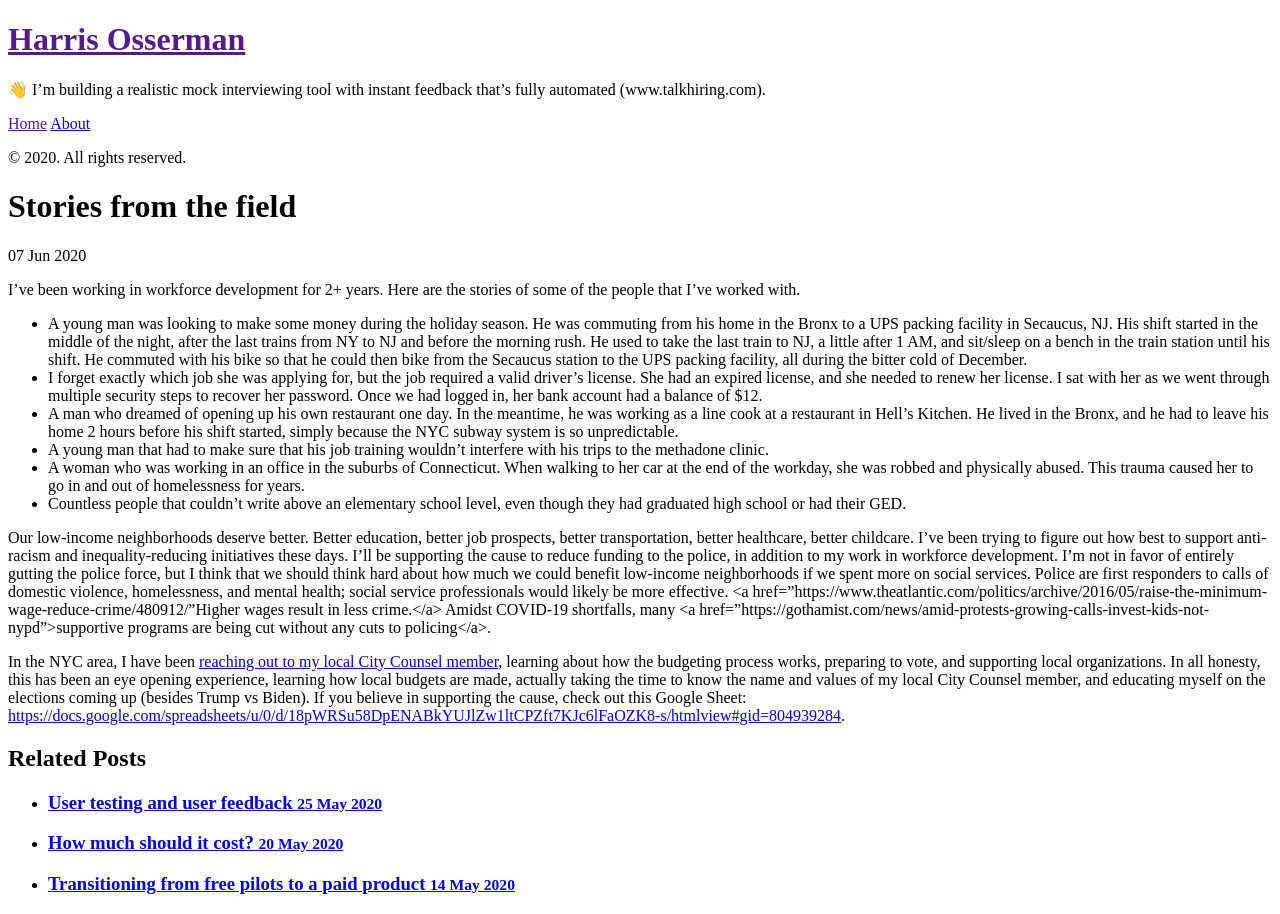
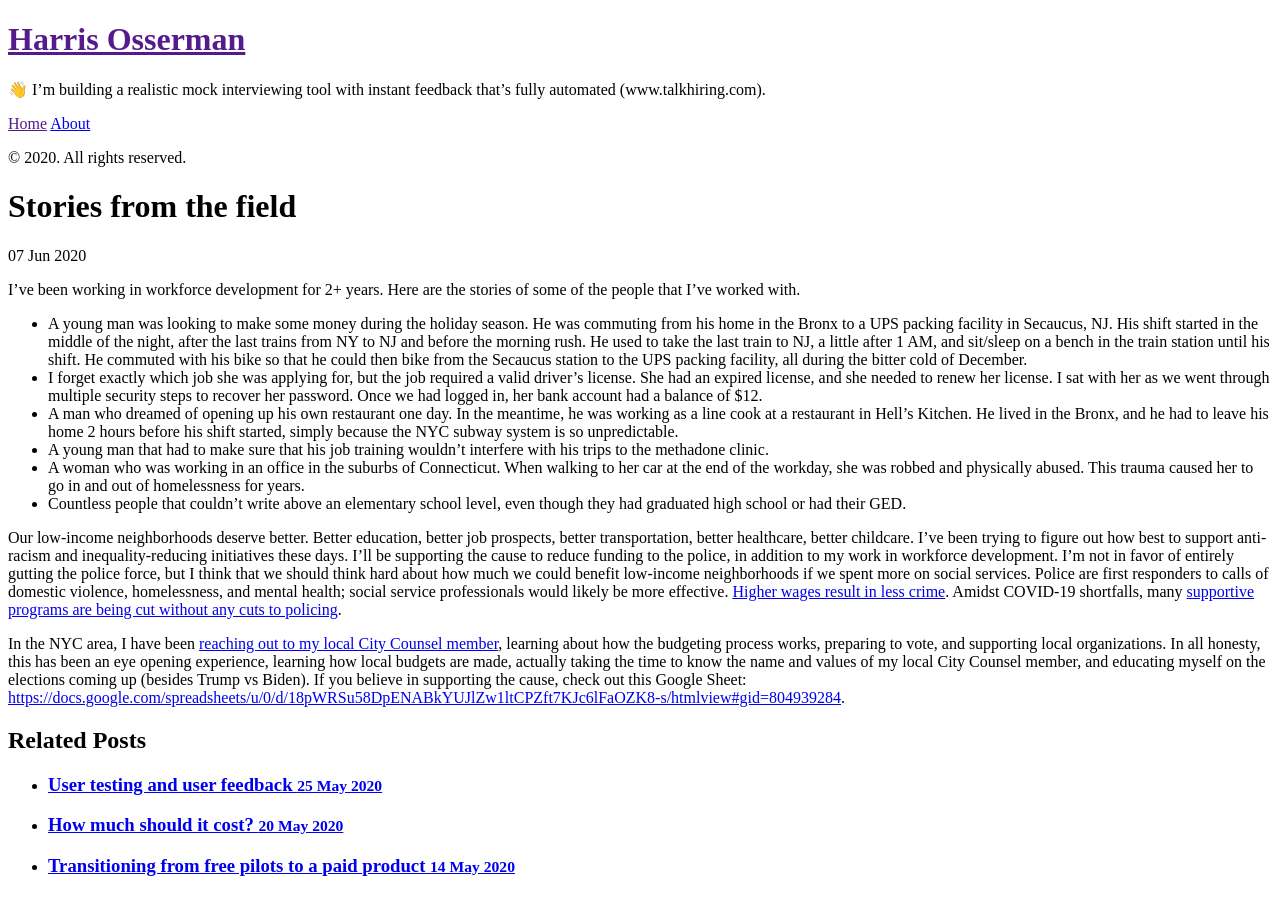
Before and after one commit to harrisosserman/harrisosserman.github.io, a Jekyll site: the page built from _posts/2020-06-07-stories-from-the-field.md, in a window 1280 px wide. Built offline with Jekyll 4.4.1, drawn with Linux system fonts in a browser that asks for light colours.

Commit message:
adding posts

```diff
--- a/_posts/2020-06-07-stories-from-the-field.md
+++ b/_posts/2020-06-07-stories-from-the-field.md
@@ -11,6 +11,6 @@ I’ve been working in workforce development for 2+ years.  Here are the stories
 * A woman who was working in an office in the suburbs of Connecticut.  When walking to her car at the end of the workday, she was robbed and physically abused.  This trauma caused her to go in and out of homelessness for years.
 * Countless people that couldn’t write above an elementary school level, even though they had graduated high school or had their GED.
 
-Our low-income neighborhoods deserve better.  Better education, better job prospects, better transportation, better healthcare, better childcare.  I’ve been trying to figure out how best to support anti-racism and inequality-reducing initiatives these days.  I’ll be supporting the cause to reduce funding to the police, in addition to my work in workforce development.  I’m not in favor of entirely gutting the police force, but I think that we should think hard about how much we could benefit low-income neighborhoods if we spent more on social services.  Police are first responders to calls of domestic violence, homelessness, and mental health; social service professionals would likely be more effective.  <a href="https://www.theatlantic.com/politics/archive/2016/05/raise-the-minimum-wage-reduce-crime/480912/"Higher wages result in less crime.</a>  Amidst COVID-19 shortfalls, many <a href="https://gothamist.com/news/amid-protests-growing-calls-invest-kids-not-nypd”>supportive programs are being cut without any cuts to policing</a>.
+Our low-income neighborhoods deserve better.  Better education, better job prospects, better transportation, better healthcare, better childcare.  I’ve been trying to figure out how best to support anti-racism and inequality-reducing initiatives these days.  I’ll be supporting the cause to reduce funding to the police, in addition to my work in workforce development.  I’m not in favor of entirely gutting the police force, but I think that we should think hard about how much we could benefit low-income neighborhoods if we spent more on social services.  Police are first responders to calls of domestic violence, homelessness, and mental health; social service professionals would likely be more effective.  [Higher wages result in less crime](https://www.theatlantic.com/politics/archive/2016/05/raise-the-minimum-wage-reduce-crime/480912/).  Amidst COVID-19 shortfalls, many [supportive programs are being cut without any cuts to policing](https://gothamist.com/news/amid-protests-growing-calls-invest-kids-not-nypd).
 
-In the NYC area, I have been <a href="https://twitter.com/harrisosserman/status/1269490737445588992?s=20">reaching out to my local City Counsel member</a>, learning about how the budgeting process works, preparing to vote, and supporting local organizations.  In all honesty, this has been an eye opening experience, learning how local budgets are made, actually taking the time to know the name and values of my local City Counsel member, and educating myself on the elections coming up (besides Trump vs Biden).  If you believe in supporting the cause, check out this Google Sheet: <a href="https://docs.google.com/spreadsheets/u/0/d/18pWRSu58DpENABkYUJlZw1ltCPZft7KJc6lFaOZK8-s/htmlview#gid=804939284">https://docs.google.com/spreadsheets/u/0/d/18pWRSu58DpENABkYUJlZw1ltCPZft7KJc6lFaOZK8-s/htmlview#gid=804939284</a>.
+In the NYC area, I have been [reaching out to my local City Counsel member](https://twitter.com/harrisosserman/status/1269490737445588992?s=20"), learning about how the budgeting process works, preparing to vote, and supporting local organizations.  In all honesty, this has been an eye opening experience, learning how local budgets are made, actually taking the time to know the name and values of my local City Counsel member, and educating myself on the elections coming up (besides Trump vs Biden).  If you believe in supporting the cause, check out this Google Sheet: [https://docs.google.com/spreadsheets/u/0/d/18pWRSu58DpENABkYUJlZw1ltCPZft7KJc6lFaOZK8-s/htmlview#gid=804939284](https://docs.google.com/spreadsheets/u/0/d/18pWRSu58DpENABkYUJlZw1ltCPZft7KJc6lFaOZK8-s/htmlview#gid=804939284).
```
Also changed, not shown: _posts/2016-04-14-word2vec-in-javascript.md (+4 -4 lines), _posts/2017-02-19-ruthless-prioritization.md (+1 -1 lines), _posts/2020-05-20-how-much-should-it-cost.md (+2 -2 lines).
